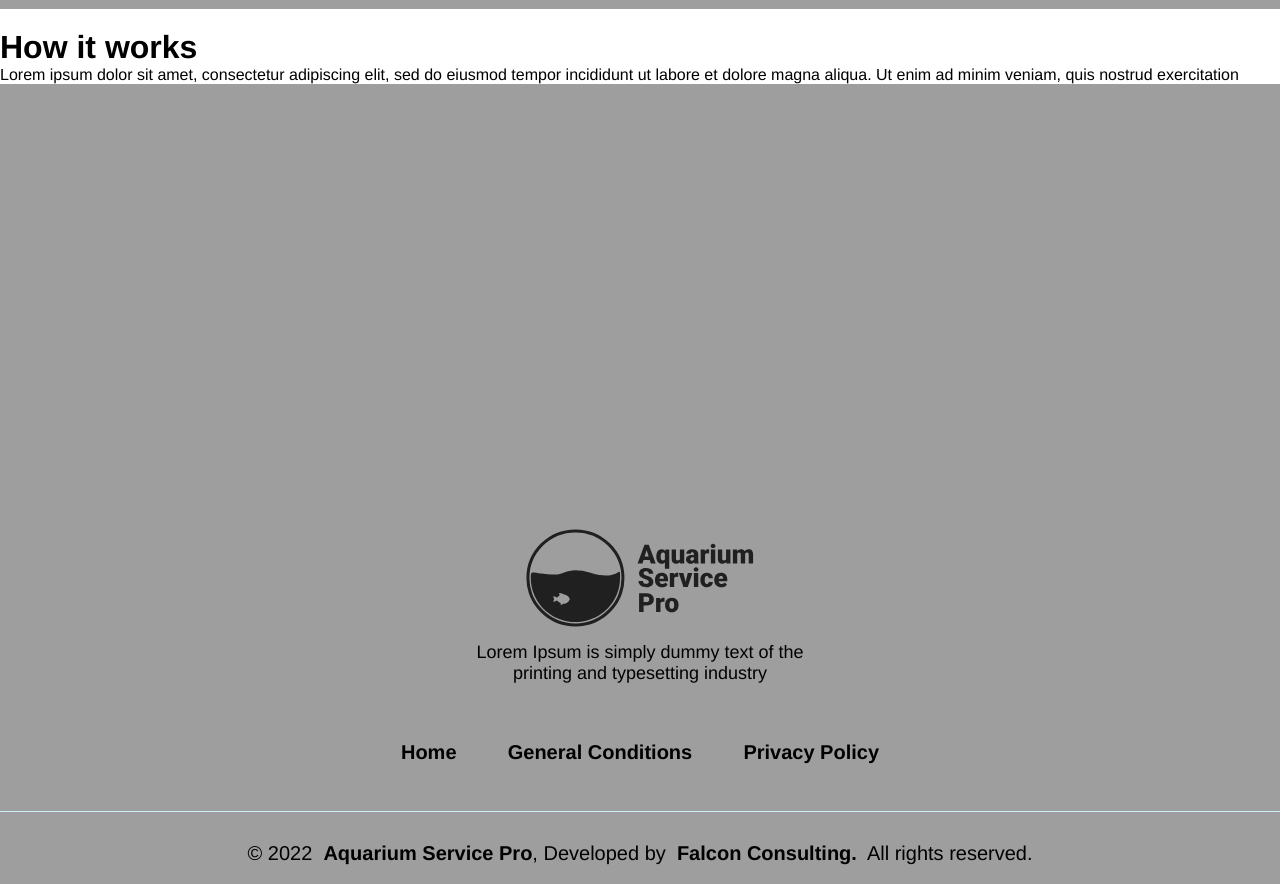
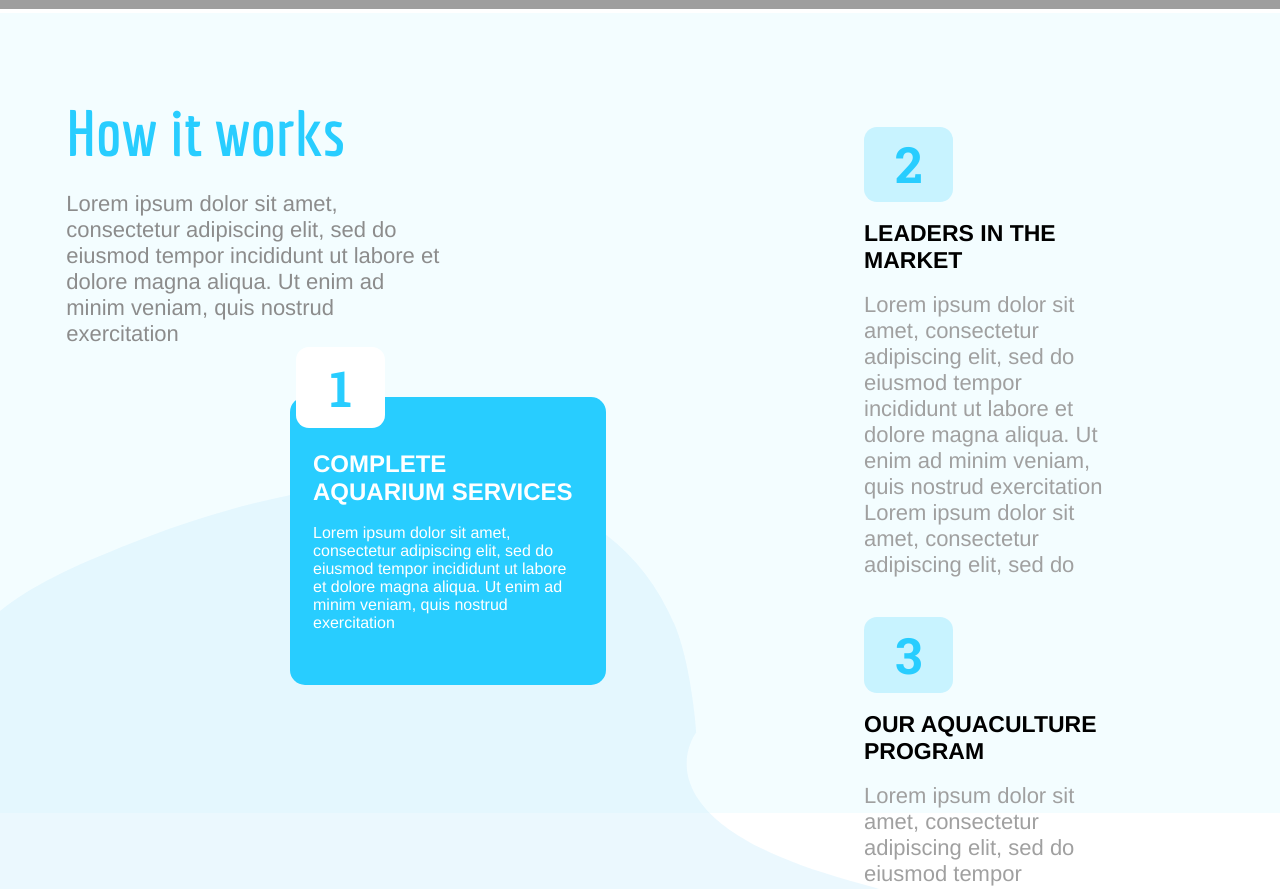
Before and after one commit to yousufkalim/aquarium-admin, a React (Create React App) app: page / in a window 1280 px wide. Shown: the part 880-1769 px from the top of the page. Built offline with nearby package versions, Linux system fonts and the light colour scheme; grey boxes are pictures that could not be loaded; a web font is replaced by a local one.

Commit message:
How it works section UI developed

```diff
--- a/src/components/Footer.jsx
+++ b/src/components/Footer.jsx
@@ -40,8 +40,17 @@ export default function Header() {
             </Link>
           </strong>
           , Developed by &nbsp;
-          <strong>Falcon Consulting. </strong>
-          &nbsp; All rights reserved.
+          <strong style={{ textDecoration: 'underline' }}>
+            <a
+              href="https://falconitconsultant.com"
+              target="_blank"
+              rel="noopener noreferrer"
+              style={{ textDecoration: 'none', color: 'black' }}
+            >
+              Falcon Consulting
+            </a>
+          </strong>
+          . &nbsp; All rights reserved.
         </p>
       </div>
     </div>
--- a/src/containers/LandingPg.jsx
+++ b/src/containers/LandingPg.jsx
@@ -6,12 +6,14 @@ import { Link } from 'react-router-dom';
 import BG from '../assets/images/BG.svg';
 import Logo from '../assets/images/LOGO.svg';
 import Mouse from '../assets/images/Mouse.svg';
+import Vector from '../assets/images/Vector.svg';
 
 // Landing Page Component
 
 export default function Landing() {
   return (
     <Grid container spacing={2}>
+      {/* =========================================hero section================================  */}
       <Grid id="heroSection" item xs={12}>
         <img src={BG} className="bgImg" alt="heroImg" />
         <div className="imgTxt">
@@ -37,12 +39,53 @@ export default function Landing() {
           <img src={Mouse} alt="" />
         </div>
       </Grid>
-      <Grid id="howItWorkSection" item xs={12}>
-        <h1>How it works</h1>
-        <p>
-          Lorem ipsum dolor sit amet, consectetur adipiscing elit, sed do eiusmod tempor incididunt
-          ut labore et dolore magna aliqua. Ut enim ad minim veniam, quis nostrud exercitation
-        </p>
+      {/* ================================How it works section=================================  */}
+
+      <Grid id="howItWorkSection" item xs={8}>
+        <Grid item xs={7}>
+          <h1 className="mainHeading">How it works</h1>
+          <p className="leftBoxContent">
+            Lorem ipsum dolor sit amet, consectetur adipiscing elit, sed do eiusmod tempor
+            incididunt ut labore et dolore magna aliqua. Ut enim ad minim veniam, quis nostrud
+            exercitation
+          </p>
+        </Grid>
+        <div className="firstNumberedBox">1</div>
+        <Grid className="leftBox" item xs={5}>
+          <h1 className="card1Heading">COMPLETE AQUARIUM SERVICES</h1>
+          <br />
+          <p>
+            Lorem ipsum dolor sit amet, consectetur adipiscing elit, sed do eiusmod tempor
+            incididunt ut labore et dolore magna aliqua. Ut enim ad minim veniam, quis nostrud
+            exercitation
+          </p>
+        </Grid>
+        <img src={Vector} className="vector" alt="" />
+      </Grid>
+
+      <Grid id="howItWorkSectionCol2" item xs={4}>
+        <Grid className="howItWorkSectionCol2" id="howItWorkCol2">
+          <div className="numberedBox">2</div>
+          <br />
+          <h1 className="boxHeading">LEADERS IN THE MARKET</h1>
+          <br />
+          <p className="boxContent">
+            Lorem ipsum dolor sit amet, consectetur adipiscing elit, sed do eiusmod tempor
+            incididunt ut labore et dolore magna aliqua. Ut enim ad minim veniam, quis nostrud
+            exercitation Lorem ipsum dolor sit amet, consectetur adipiscing elit, sed do
+          </p>
+        </Grid>
+        <Grid className="howItWorkSectionCol2">
+          <div className="numberedBox">3</div>
+          <br />
+          <h1 className="boxHeading">OUR AQUACULTURE PROGRAM</h1>
+          <br />
+          <p className="boxContent">
+            Lorem ipsum dolor sit amet, consectetur adipiscing elit, sed do eiusmod tempor
+            incididunt ut labore et dolore magna aliqua. Ut enim ad minim veniam, quis nostrud
+            exercitation Lorem ipsum dolor sit amet, consectetur adipiscing elit, sed do
+          </p>
+        </Grid>
       </Grid>
     </Grid>
   );
--- a/src/css/Footer.css
+++ b/src/css/Footer.css
@@ -1,14 +1,14 @@
 .footerSection {
-  background: url(http://localhost:3000/static/media/Background.1c880f0390988d1e3b50.svg);
+  background: url('../assets/images/Background.svg');
   background-repeat: no-repeat;
   background-position: bottom;
   background-size: 100%;
-  height: 100vh;
+  height: 56vh;
   position: relative;
 }
 .footerSection1 {
   position: absolute;
-  bottom: 25%;
+  bottom: 47%;
   display: flex;
   width: 100%;
   align-items: center;
@@ -17,7 +17,7 @@
 
 .footerSection2 ul {
   position: absolute;
-  bottom: 15%;
+  bottom: 30%;
   display: flex;
   width: 100%;
   flex-direction: row;
@@ -41,14 +41,14 @@
   /* height: 150px; */
   opacity: 10;
   width: 100%;
-  bottom: 9%;
+  bottom: 18%;
 }
 .copyrightTxt {
   font-size: 20px;
   display: flex;
   justify-content: center;
   width: 100%;
-  padding: 1.5%;
+  padding: 2%;
   position: absolute;
   bottom: 0;
 }
--- a/src/css/Landing.css
+++ b/src/css/Landing.css
@@ -65,6 +65,100 @@
   left: 48%;
   /* transform: translateX(-50%); */
 }
+.vector {
+  position: relative;
+  bottom: 30%;
+}
+
+#howItWorkSection,
+#howItWorkSectionCol2 {
+  background: #f3fdff;
+  height: 100vh;
+}
+
+#howItWorkSection,
+#howItWorkSectionCol2 {
+  background: #f3fdff;
+  height: 100vh;
+  padding-right: 7%;
+}
+.mainHeading {
+  padding: 15% 0 5% 15%;
+}
+.howItWorkSectionCol2 {
+  padding-right: 25%;
+  margin-top: 12%;
+}
+#howItWorkCol2 {
+  margin-top: 30%;
+}
+.numberedBox {
+  font-size: 50px;
+  font-weight: 700;
+  color: #28cdff;
+  background-color: #c8f3ff;
+  text-align: center;
+  width: 89px;
+  padding: 2%;
+  border-radius: 13px;
+  font-family: 'Roboto Slab', serif;
+}
+
+.firstNumberedBox {
+  font-size: 50px;
+  font-weight: 700;
+  color: #28cdff;
+  background-color: #ffffff;
+  text-align: center;
+  width: 89px;
+  padding: 1%;
+  border-radius: 13px;
+  font-family: 'Roboto Slab', serif;
+  position: relative;
+  right: 5%;
+  z-index: 5;
+  margin: auto;
+}
+.boxHeading {
+  font-size: 23px;
+  font-weight: 700;
+}
+.boxContent {
+  font-size: 22px;
+  font-weight: 400;
+  color: #a0a0a0;
+}
+.mainHeading {
+  color: #28cdff;
+  font-size: 64px;
+  font-weight: 700;
+  font-family: 'Economica', sans-serif;
+}
+.leftBox {
+  width: 30%;
+  background-color: #28cdff;
+  color: white;
+  margin-left: auto !important;
+  padding: 7% 3%;
+  width: 100%;
+  border-radius: 15px;
+  position: relative;
+  top: -4%;
+  z-index: 1;
+
+  right: 20% !important;
+}
+.card1Heading {
+  font-size: 24px;
+  font-weight: 700;
+}
+.leftBoxContent {
+  font-size: 22px;
+  font-weight: 400;
+  color: #8c8c8c;
+  padding-left: 15%;
+}
+
 @keyframes vertical-shaking {
   0% {
     transform: translateY(0);
--- a/src/css/index.css
+++ b/src/css/index.css
@@ -3,6 +3,8 @@
 @import url('./Landing.css');
 @import url('./Footer.css');
 @import url('http://fonts.cdnfonts.com/css/helvetica-neue-9');
+@import url('https://fonts.googleapis.com/css2?family=Economica:wght@400;700&display=swap');
+@import url('https://fonts.googleapis.com/css2?family=Roboto+Slab:wght@100;700&display=swap');
 /* Defaults */
 * {
   padding: 0;
```
Also changed, not shown: src/assets/images/Vector.svg (added).
